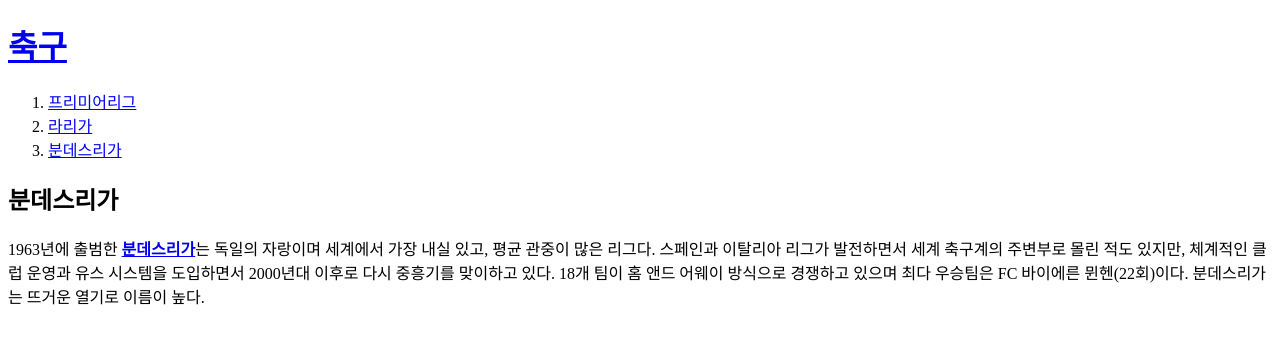
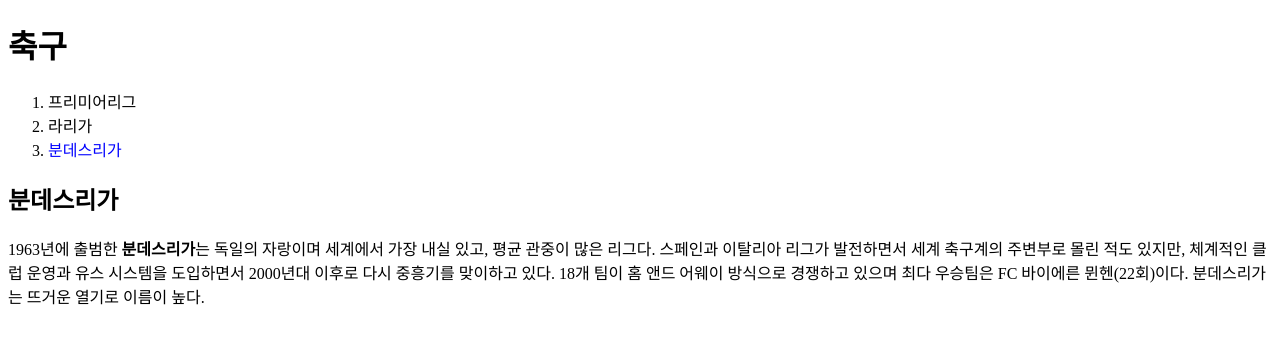
Before and after one commit to dhwlddj/web1, a plain HTML site: page 3.html in a window 1280 px wide. Drawn offline with Linux system fonts and the light colour scheme.

Commit message:
update etc

```diff
--- a/3.html
+++ b/3.html
@@ -3,13 +3,19 @@
 <head>
   <title>SOCCER - 분데스리가</title>
   <meta charset="utf-8">
+  <style>
+    a {
+      color:black;
+      text-decoration: none;
+    }
+  </style>
 </head>
 <body>
   <h1><a href="index.html">축구</h1>
   <ol>
     <li><a href="1.html">프리미어리그</a></li>
     <li><a href="2.html">라리가</a></li>
-    <li><a href="3.html">분데스리가</a></li>
+    <li><a href="3.html" style="color: blue;">분데스리가</a></li>
   </ol>
   <h2>분데스리가</h2>
   <p>1963년에 출범한 <a href="https://terms.naver.com/entry.nhn?docId=5551015&cid=60363&categoryId=60363" target="_blank" title="분데스리그란?"><strong>분데스리가</strong></a>는 독일의 자랑이며 세계에서 가장 내실 있고, 평균 관중이 많은 리그다. 스페인과 이탈리아 리그가 발전하면서 세계 축구계의 주변부로 몰린 적도 있지만, 체계적인 클럽 운영과 유스 시스템을 도입하면서 2000년대 이후로 다시 중흥기를 맞이하고 있다. 18개 팀이 홈 앤드 어웨이 방식으로 경쟁하고 있으며 최다 우승팀은 FC 바이에른 뮌헨(22회)이다. 분데스리가는 뜨거운 열기로 이름이 높다.
```
Also changed, not shown: 1.html (+1 -1 lines), 2.html (+7 -1 lines), index.html (+7 -1 lines).
